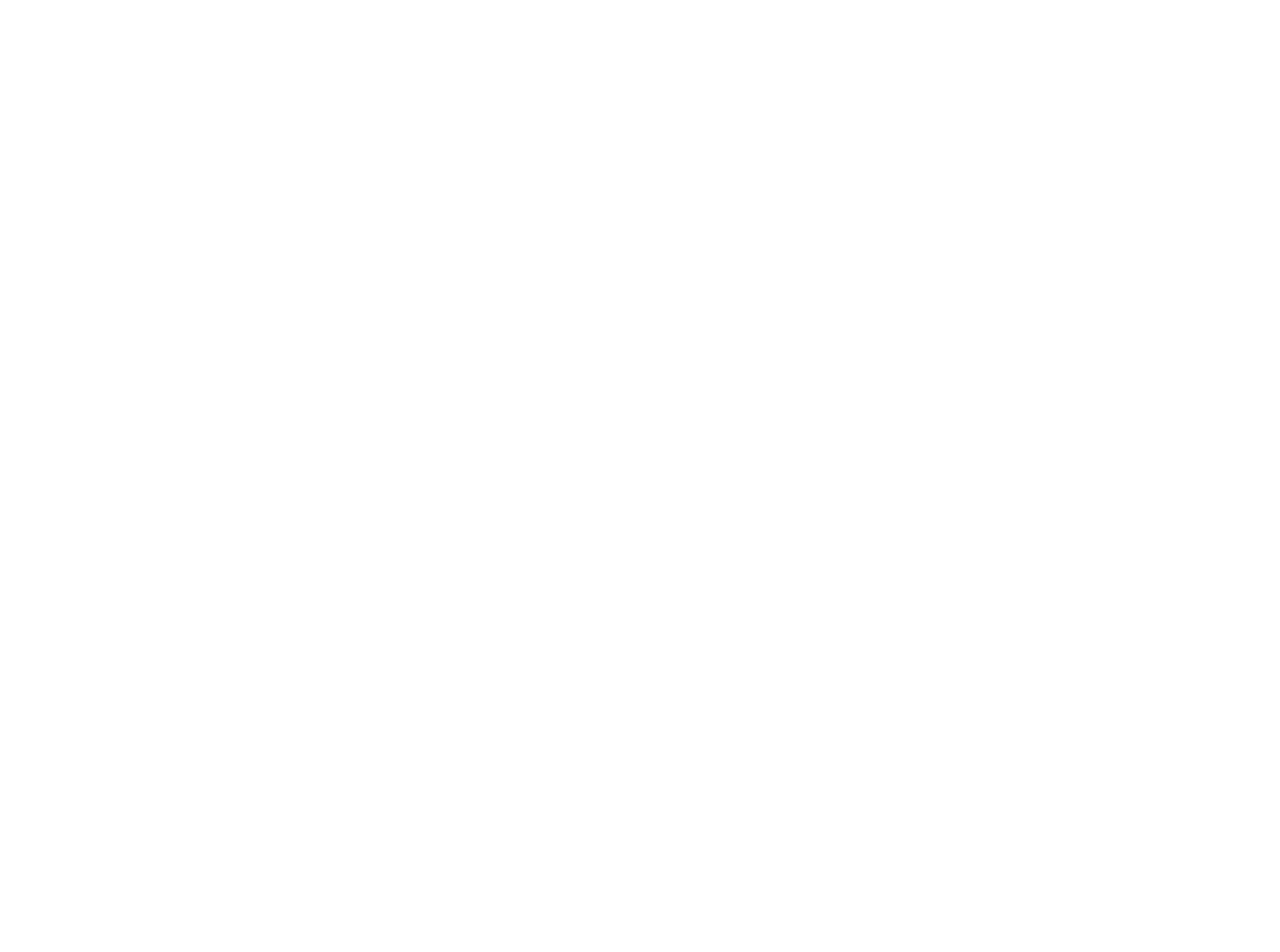
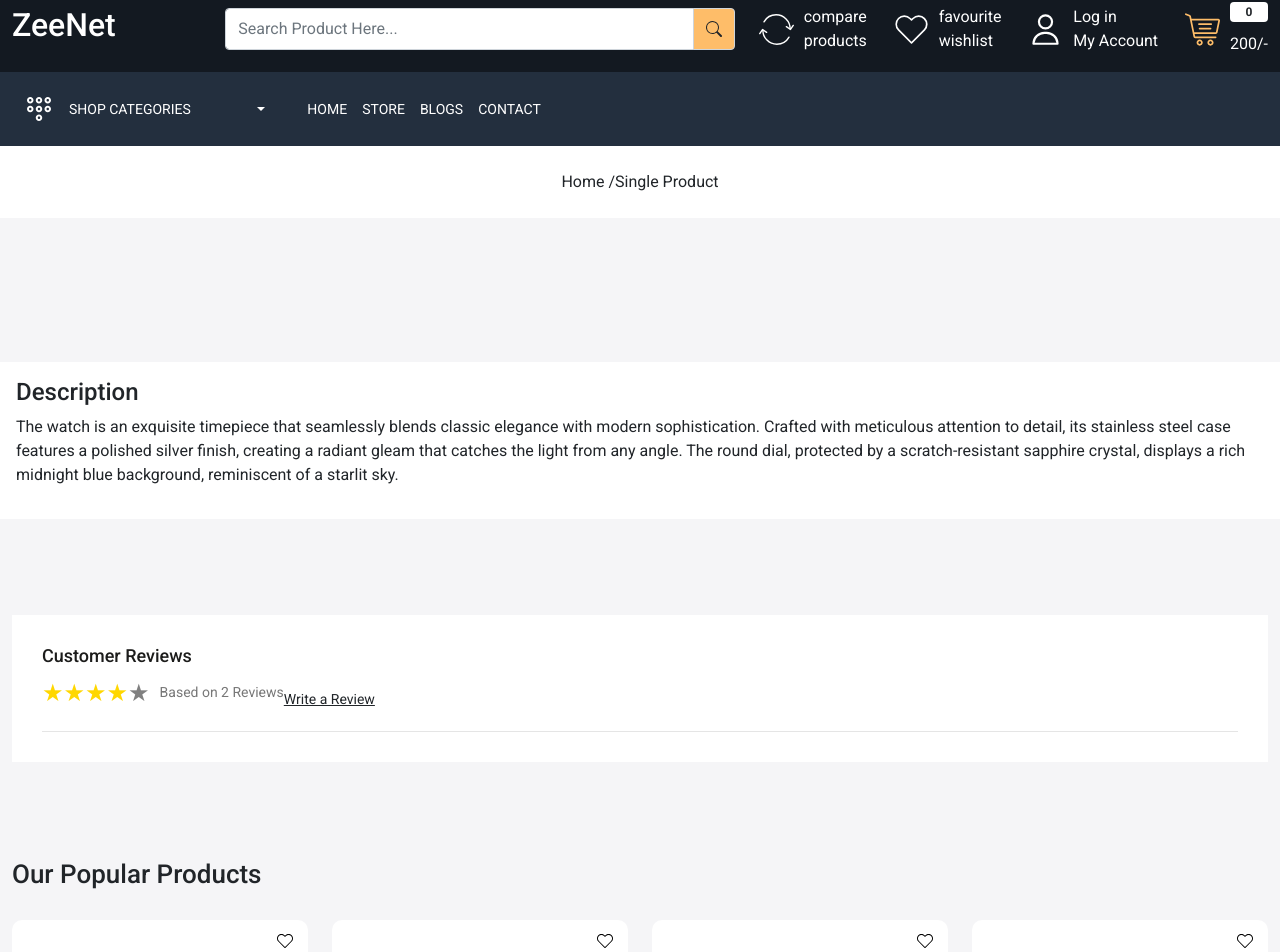
Before and after one commit to edwinonyango9286/ZeeNet, a React (Create React App) app in the folder frontend/: page /sigleproduct/1 in a window 1280 px wide. Before the commit this address had no page. Shown: the part 87-1039 px from the top of the page. Before the commit the page ends 800 px from the top, so only its background shows below. Built offline with nearby package versions, Linux system fonts and the light colour scheme.

Commit message:
Modified Frontend

```diff
--- a/frontend/src/App.css
+++ b/frontend/src/App.css
@@ -273,6 +273,25 @@
 }
 
 /* Blogcart styling ends here */
+
+/* single blog card styling starts here */
+.single-blog-card h3{
+  font-size: 24px;
+  font-weight: 600;
+  color: var(--color-1c1c1b);
+}
+.single-blog-card a{
+  font-size: 18px;
+  color: var(--color-777777);
+  margin-bottom: 20px;
+}
+.single-blog-card p{
+  columns: var(--color-777777);
+  font-size: 14px;
+}
+
+
+/* single blog card styling ends here */
 
 /* Product card styling  starts here*/
 .product-card {
@@ -603,3 +622,39 @@
  }
 
 /* styling for the auth card ends here */
+
+/* policy pages styling starts here */
+.policy{
+  background-color: white;
+  padding: 30px ;
+}
+
+/* policy pages styling ends here */
+
+
+/* main product page styling */
+
+.review-inner-wrapper{
+  background-color: white;
+  padding: 30px;
+}
+.review-head{
+  border-bottom: 1px solid rgba(0, 0, 0,0.1);
+  padding-bottom: 20px;
+}
+.review-head h4{
+  font-size: 18px;
+  color: var(--color-1c1c1b);
+
+}
+
+.review-head p,
+.review-head a {
+  font-size: 14px;
+  color: var(--color-777777);
+
+}
+
+
+
+/* main product page styling */
--- a/frontend/src/App.js
+++ b/frontend/src/App.js
@@ -14,6 +14,11 @@
 import Signup from './Pages/Signup';
 import ResetPassword from './Pages/ResetPassword';
 import SingleBlog from './Pages/SingleBlog';
+import RefundPolicy from './Pages/RefundPolicy';
+import ShippingPolicy from './Pages/ShippingPolicy';
+import PrivacyPolicy from './Pages/PrivacyPolicy';
+import TermsandConditions from './Pages/TermsandConditions';
+import SingleProduct from './Pages/SingleProduct';
 
 function App() {
   return (
@@ -24,6 +29,8 @@
       <Route index element={<Home/>}/>
       <Route path='about' element={<About/>} />
       <Route path='store' element={<Store/>}/>
+      <Route path='sigleproduct/:id' element={<SingleProduct/>}/>
+
       <Route path='blogs' element={<Blogs/>}/>
       <Route path='blogs/singleblog/:id' element={ <SingleBlog/>}/>
       <Route path='contact' element={<Contact/>}/>
@@ -33,7 +40,12 @@
       <Route path='forgot-password' element={<ForgotPassword/>}/>
       <Route path='signup' element={<Signup/>}/>
       <Route path='reset-password' element={<ResetPassword/>}/>
+      <Route path='refund-policy' element={<RefundPolicy/>}/>
+      <Route path='shipping-policy' element={<ShippingPolicy/>}/>
+      <Route path='privacy-policy' element={<PrivacyPolicy/>}/>
+      <Route path='terms-and-conditions' element={<TermsandConditions/>}/>
      </Route>
+
     </Routes>
     </BrowserRouter>
     </>
--- a/frontend/src/Components/Footer.js
+++ b/frontend/src/Components/Footer.js
@@ -78,10 +78,10 @@
             <div className="col-3">
               <h4 className="text-white mb-4">Information</h4>
               <div className="footer-links d-flex flex-column">
-                <Link className="text-white py-2 mb-1">Privacy Policy</Link>
-                <Link className="text-white py-2 mb-1">Refund Policy</Link>
-                <Link className="text-white py-2 mb-1">Delivery Policy</Link>
-                <Link className="text-white py-2 mb-1">Terms & Conditions</Link>
+                <Link  to="/privacy-policy" className="text-white py-2 mb-1">Privacy Policy</Link>
+                <Link  to="/refund-policy" className="text-white py-2 mb-1">Refund Policy</Link>
+                <Link  to='/shipping-policy' className="text-white py-2 mb-1">Shipping Policy</Link>
+                <Link to="/terms-and-conditions" className="text-white py-2 mb-1">Terms & Conditions</Link>
                 <Link className="text-white py-2 mb-1">Blogs</Link>
               </div>
             </div>
--- a/frontend/src/Components/ProductCard.js
+++ b/frontend/src/Components/ProductCard.js
@@ -16,7 +16,7 @@
   return (
     <>
     <div className={`${location.pathname=="/store" ? `gr-${grid}`:"col-3"}`} >
-      <Link className="product-card position-relative">
+      <Link to="/sigleproduct/:id" className="product-card position-relative">
         <div className="wishlist-icon position-absolute">
          <Link>
          <img src={wishlistIcon} alt="watch"></img>
--- /dev/null
+++ b/frontend/src/Pages/PrivacyPolicy.js
@@ -0,0 +1,26 @@
+import React  from "react";
+import Meta from "../Components/Meta";
+import BreadCrumb from "../Components/BreadCrumb";
+
+const PrivacyPolicy = ()=>{
+    return(
+        <>
+        <Meta title={"Privacy Policy"}/>
+        <BreadCrumb title="Privacy Policy"/>
+        <section className="policy-wrapper p-5 home-wrapper-2">
+        <div className="container-xxl">
+          <div className="row">
+            <div className="col-12">
+                <div className="policy">
+
+                </div>
+            </div>
+          </div>
+        </div>
+      </section>
+
+        </>
+    )
+}
+
+export default PrivacyPolicy;
--- /dev/null
+++ b/frontend/src/Pages/RefundPolicy.js
@@ -0,0 +1,26 @@
+import React from "react";
+import Meta from "../Components/Meta";
+import BreadCrumb  from "../Components/BreadCrumb";
+
+
+const  RefundPolicy = ()=>{
+    return (
+        <>
+        <Meta title={"Refund Policy"}/>
+        <BreadCrumb title="Refund Policy"/>
+        <section className="policy-wrapper p-5 home-wrapper-2">
+        <div className="container-xxl">
+          <div className="row">
+            <div className="col-12">
+                <div className="policy">
+
+                </div>
+            </div>
+          </div>
+        </div>
+      </section>
+        </>
+    )
+}
+
+export default RefundPolicy;
--- /dev/null
+++ b/frontend/src/Pages/ShippingPolicy.js
@@ -0,0 +1,29 @@
+import React from "react";
+import Meta from "../Components/Meta";
+import BreadCrumb from "../Components/BreadCrumb";
+
+const ShippingPolicy = ()=>{
+    return(
+        <>
+        <Meta title={"Shipping Policy"}/>
+        <BreadCrumb title="Shipping Policy"/>
+        <section className="policy-wrapper p-5 home-wrapper-2">
+        <div className="container-xxl">
+          <div className="row">
+            <div className="col-12">
+                <div className="policy">
+
+                </div>
+            </div>
+          </div>
+        </div>
+      </section>
+
+
+        </>
+    )
+
+
+}
+
+export default ShippingPolicy;
--- a/frontend/src/Pages/SingleBlog.js
+++ b/frontend/src/Pages/SingleBlog.js
@@ -1,18 +1,47 @@
 import React from "react";
-import Meta from "../Components/Meta"
+import Meta from "../Components/Meta";
 import BreadCrumb from "../Components/BreadCrumb";
+import blogImage from "../images/blog-1.jpg";
+import { Link } from "react-router-dom";
+import { AiOutlineArrowLeft } from "react-icons/ai";
+const SingleBlog = () => {
+  return (
+    <>
+      <Meta title={"single blog"} />
+      <BreadCrumb title="single blog" />
+      <div className="blog-wrapper home-wrapper-2 py-5">
+        <div className="container-xxl">
+          <div className="row">
+            <div className="col-12">
+              <div className="single-blog-card">
+                <Link to="/blogs" className="d-flex align-items-center gap-10">
+                  <AiOutlineArrowLeft className="fs-4" />
+                  Go Back To blogs
+                </Link>
 
-const SingleBlog=()=>{
-    return(
-        <>
-        <Meta title={"singleblog"}/>
-        <BreadCrumb title="singleblog"/>
-
-
-
-
-        </>
-    )
-}
+                <h3> A Beautiful Sunday Morning Renaissance</h3>
+                <img
+                  src={blogImage}
+                  alt="blog image"
+                  className="img-fluid w-100 my-4"
+                />
+                <p>
+                  You’re only as good as your last collection, which is an
+                  enormous pressure. I think there is something about luxury –
+                  it’s not something people need, but it’s what they want. It
+                  really pulls at their heart. I have a fantastic relationship
+                  with money.Scelerisque sociosqu ullamcorper urna nisl mollis
+                  vestibulum pretium commodo inceptos cum condimentum placerat
+                  diam venenatis blandit hac eget dis lacus a parturient a
+                  accumsan nisl ante vestibulum.
+                </p>
+              </div>
+            </div>
+          </div>
+        </div>
+      </div>
+    </>
+  );
+};
 
 export default SingleBlog;
--- /dev/null
+++ b/frontend/src/Pages/SingleProduct.js
@@ -0,0 +1,99 @@
+import React, { useState } from "react";
+import Meta from "../Components/Meta";
+import BreadCrumb from "../Components/BreadCrumb";
+import ProductCard from "../Components/ProductCard";
+import ReactStars from "react-rating-stars-component";
+
+const SingleProduct = () => {
+  const [orderedProduct, setorderedProduct] = useState(true);
+  return (
+    <>
+      <Meta title={"Single Product"} />
+      <BreadCrumb title="Single Product" />
+      <div className="main-product-wrapper py-5 home-wrapper-2">
+        <div className="container-xxl">
+          <div className="row">
+            <div className="col-6"></div>
+            <div className="col-6"></div>
+          </div>
+        </div>
+      </div>
+
+      <div className="description-wrapper py-5 home-wrapper-2">
+        <div className="conatiner-xxl">
+          <div className="row">
+            <div className="col-12">
+              <div className="bg-white p-3">
+                <h4>Description</h4>
+                <p>
+                  The watch is an exquisite timepiece that seamlessly blends
+                  classic elegance with modern sophistication. Crafted with
+                  meticulous attention to detail, its stainless steel case
+                  features a polished silver finish, creating a radiant gleam
+                  that catches the light from any angle. The round dial,
+                  protected by a scratch-resistant sapphire crystal, displays a
+                  rich midnight blue background, reminiscent of a starlit sky.
+                </p>
+              </div>
+            </div>
+          </div>
+        </div>
+      </div>
+
+      <section className="reviews-wrapper py-5 home-wrapper-2">
+        <div className="container-xxl">
+          <div className="row">
+            <div className="col-12">
+                <div className="review-inner-wrapper">
+                <div className="review-head d-flex justify-content-bewtween align-items-end">
+                <div>
+                  <h4 className="mb-2">Customer Reviews</h4>
+
+                  <div className="d-flex align-items-center gap-10">
+                    <ReactStars
+                      count={5}
+                      size={24}
+                      value={4}
+                      edit={false}
+                      activeColor="#ffd700"
+                    />
+                    <p className="mb-0">Based on 2 Reviews</p>
+                  </div>
+                </div>
+
+                {orderedProduct && (
+                  <div>
+                    <a className="text-dark text-decoration-underline" href="">
+                      Write a Review
+                    </a>
+                  </div>
+                )}
+              </div>
+
+                </div>
+
+            </div>
+          </div>
+        </div>
+      </section>
+
+      <section className="popular-wrapper py-5 home-wrapper-2">
+        <div className="container-xxl">
+          <div className="row">
+            <div className="col-12">
+              <h3 className="section-heading">Our Popular Products </h3>
+            </div>
+          </div>
+          <div className="row">
+            <ProductCard></ProductCard>
+            <ProductCard></ProductCard>
+            <ProductCard></ProductCard>
+            <ProductCard></ProductCard>
+          </div>
+        </div>
+      </section>
+    </>
+  );
+};
+
+export default SingleProduct;
--- /dev/null
+++ b/frontend/src/Pages/TermsandConditions.js
@@ -0,0 +1,25 @@
+import React from "react";
+import Meta from "../Components/Meta";
+import BreadCrumb from "../Components/BreadCrumb";
+
+const TermsandConditions = () => {
+  return (
+    <>
+      <Meta title={"Terms and Conditions"} />
+      <BreadCrumb title="Terms and Conditions" />
+      <section className="policy-wrapper p-5 home-wrapper-2">
+        <div className="container-xxl">
+          <div className="row">
+            <div className="col-12">
+                <div className="policy">
+
+                </div>
+            </div>
+          </div>
+        </div>
+      </section>
+    </>
+  );
+};
+
+export default TermsandConditions;
```
Also changed, not shown: frontend/src/Pages/Home.js (+8 -11 lines).
